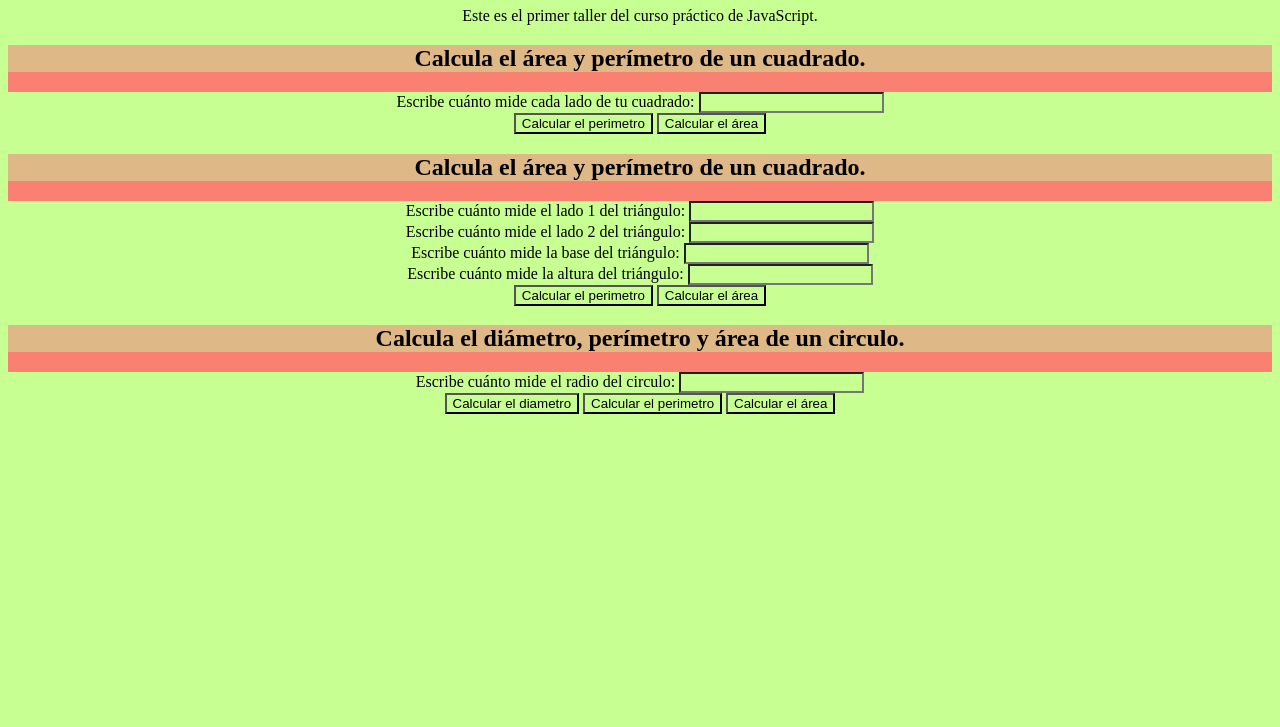
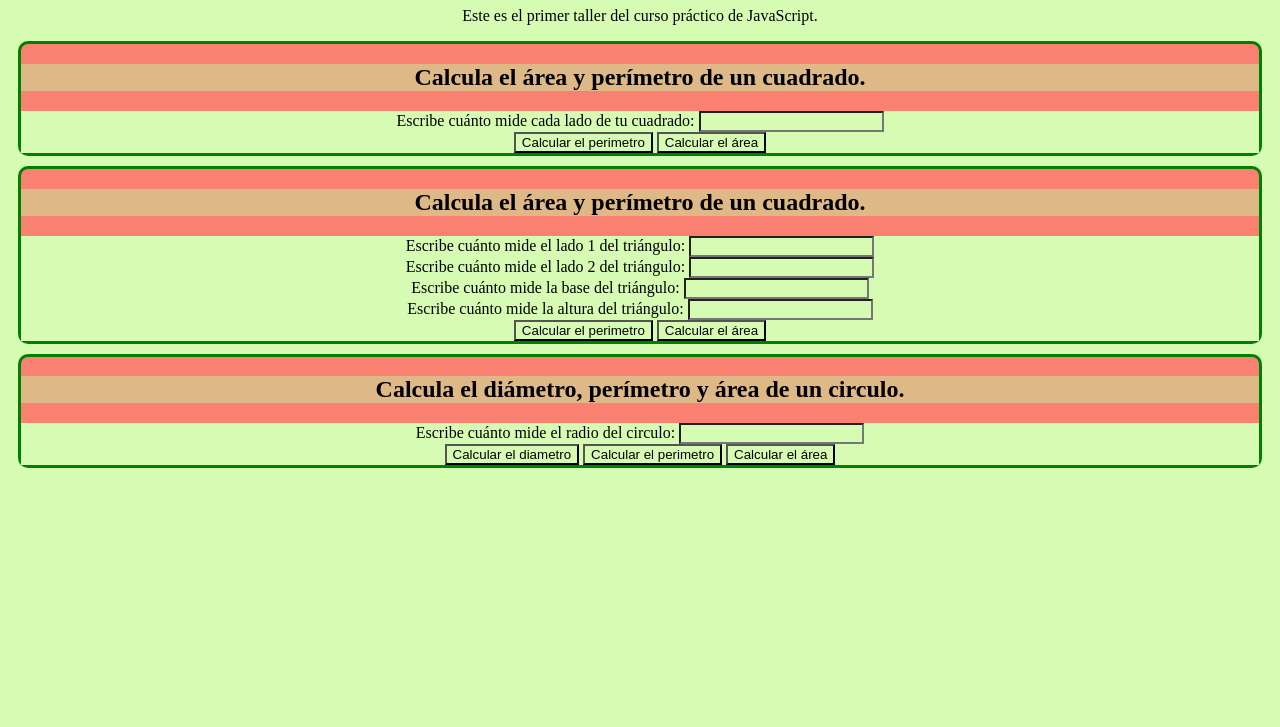
Before and after one commit to Rod01Andres/CursoPracticoJavaScript, a plain HTML site: page figuras.html in a window 1280 px wide. Shown: the part 73-800 px from the top of the page. Drawn offline with Linux system fonts and the light colour scheme.

Commit message:
Mejoras al HTML de figuras.

```diff
--- a/figuras.html
+++ b/figuras.html
@@ -7,7 +7,7 @@
     <title>Figuras Geométricas</title>
     <style>
         *{
-            background-color: rgb(199, 255, 147);
+            background-color: rgb(214, 252, 179);
             text-align: center;
         }
         .Titulo{
@@ -17,6 +17,9 @@
 
         .Cuadrado{
             background: salmon;
+            border: 3px solid green;
+            border-radius: 10px;
+            margin: 10px;
         }
         .TituloCuadrado{
             background: burlywood;
@@ -27,6 +30,9 @@
 
         .Triangulo{
             background: salmon;
+            border: 3px solid green;
+            border-radius: 10px;
+            margin: 10px;
         }
         .TituloTriangulo{
             background: burlywood;
@@ -37,6 +43,9 @@
 
         .Circulo{
             background: salmon;
+            border: 3px solid green;
+            border-radius: 10px;
+            margin: 10px;
         }
         .TituloCirculo{
             background: burlywood;
```
